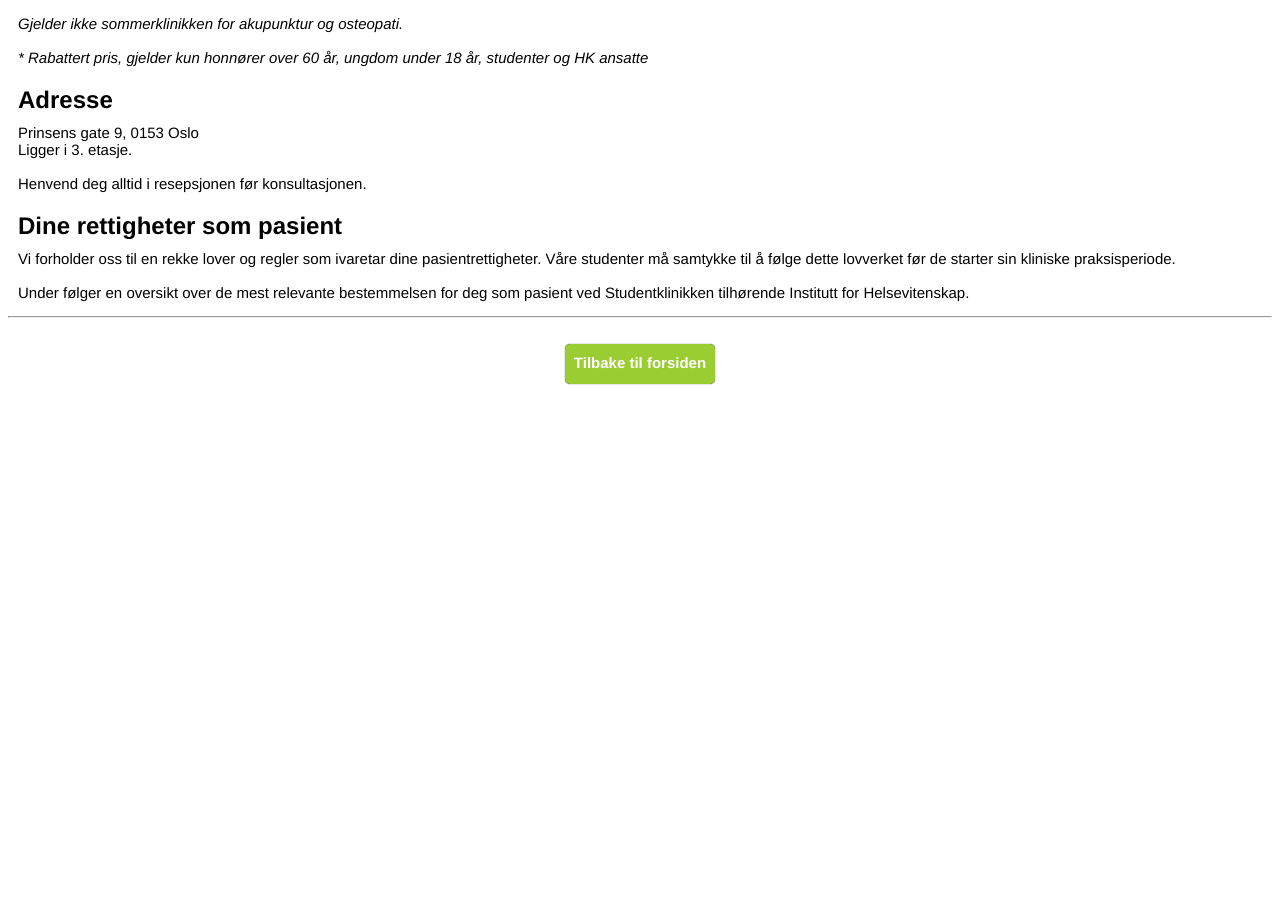
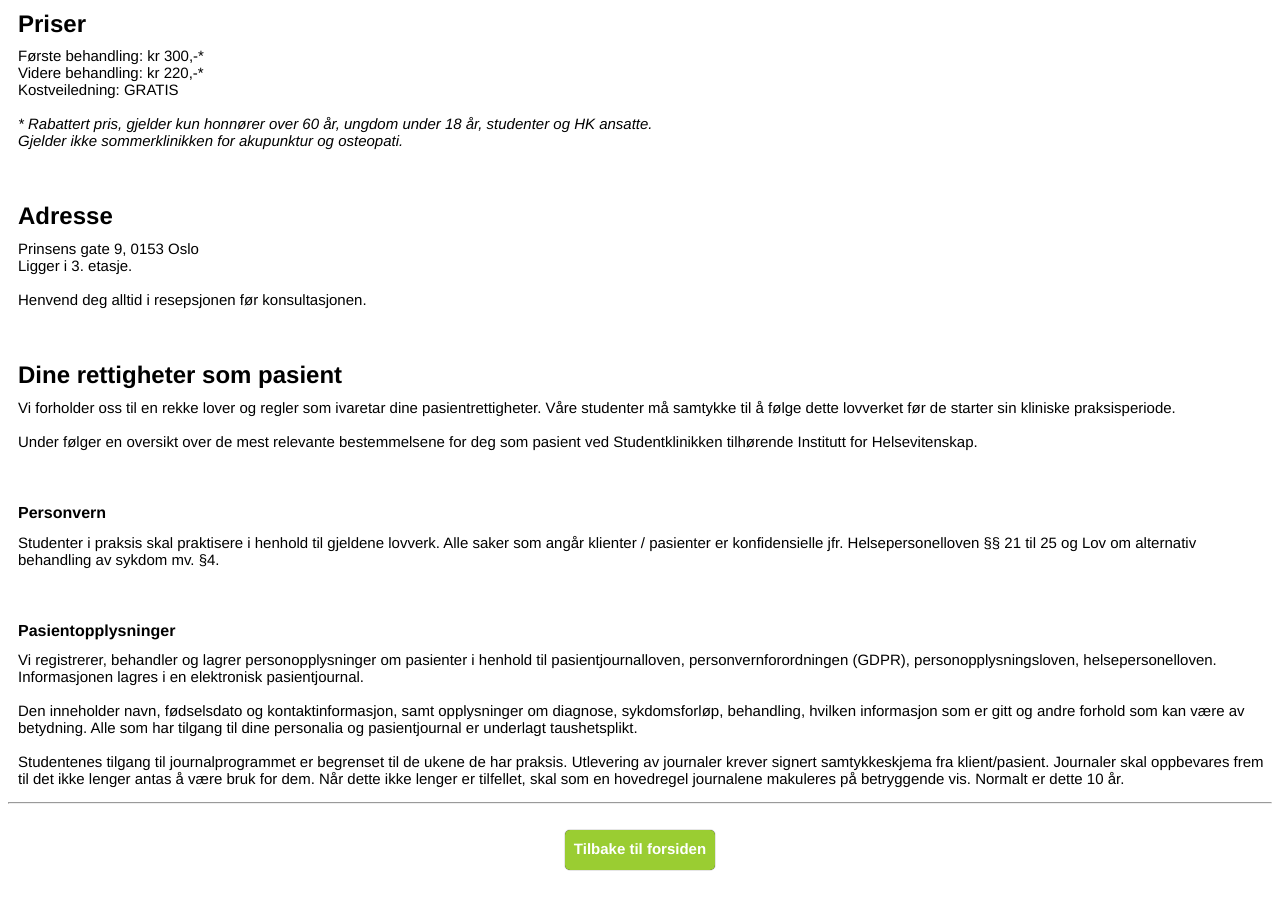
Before and after one commit to braenden/grensesnitt-eksamen, a Vue app: page /aboutUs in a window 1280 px wide. Shown: the part 794-1704 px from the top of the page. Before the commit the page ends 1222 px from the top, so only its background shows below. Built offline with nearby package versions, Linux system fonts and the light colour scheme.

Commit message:
Small changes

```diff
--- a/src/pages/aboutUs.vue
+++ b/src/pages/aboutUs.vue
@@ -5,7 +5,7 @@
         <p class="adjustment" id="info">Vi behandler akutte og langvarige plager/ubehag, men kan også hjelpe til med forebyggende tiltak.
             Du kan forvente en individuell samtale, undersøkelse, behandling og råd rettet mot dine behov.
             <br><br>Studentene har selv ansvar for
-            konsultasjonene, men har alltid en erfaren veileder tilgjengelig. Du trenger ikke henvisning fra lege.</p>
+            konsultasjonene, men har alltid en erfaren veileder tilgjengelig. Du trenger ikke henvisning fra lege.</p><br>
 
 
         <h2 class="adjustment" id="headline2">Våre tilbud</h2>
@@ -16,24 +16,37 @@
             <li>Fysiologisk testlab</li>
         </ul><br>
         <img id="omStudentklinikken" src="../assets/omStudentklinikken.jpg">
-         <p>"Du kan forvente behandling av høy kvalitet, hvor ditt behov står sentralt"</p>
+         <p>"Du kan forvente behandling av høy kvalitet, hvor ditt behov står sentralt"</p><br>
 
          <h2 class="adjustment">Åpningstider</h2>
-         <p class="adjustment" id="tider">Mandag - torsdag: 07:30 - 19:00<br>Fredag: 08:00 - 16:00</p>
+         <p class="adjustment" id="tider">Mandag - torsdag: 07:30 - 19:00<br>Fredag: 08:00 - 16:00</p><br>
 
          <h2 class="adjustment">Priser</h2>
          <p class="adjustment" id="tider">Første behandling: kr 300,-* <br> Videre behandling: kr 220,-* <br>
                                           Kostveiledning: GRATIS <br><br>
-                                          <i>Gjelder ikke sommerklinikken for akupunktur og osteopati. <br><br>
-                                          * Rabattert pris, gjelder kun honnører over 60 år, ungdom under 18 år, studenter og HK ansatte</i></p>
+                                          <i>* Rabattert pris, gjelder kun honnører over 60 år, ungdom under 18 år, studenter og HK ansatte.
+                                          <br> Gjelder ikke sommerklinikken for akupunktur og osteopati.</i></p><br>
 
         <h2 class="adjustment">Adresse</h2>
-         <p class="adjustment" id="tider">Prinsens gate 9, 0153 Oslo<br>Ligger i 3. etasje.<br><br>Henvend deg alltid i resepsjonen før konsultasjonen.</p>
+         <p class="adjustment" id="tider">Prinsens gate 9, 0153 Oslo<br>Ligger i 3. etasje.<br><br>Henvend deg alltid i resepsjonen før konsultasjonen.</p><br>
 
          <h2 class="adjustment">Dine rettigheter som pasient</h2>
          <p class="adjustment" id="tider">Vi forholder oss til en rekke lover og regler som ivaretar dine pasientrettigheter. Våre studenter må samtykke
-             til å følge dette lovverket før de starter sin kliniske praksisperiode.<br><br>Under følger en oversikt over de mest relevante bestemmelsen
-             for deg som pasient ved Studentklinikken tilhørende Institutt for Helsevitenskap.</p>
+             til å følge dette lovverket før de starter sin kliniske praksisperiode.<br><br>Under følger en oversikt over de mest relevante bestemmelsene
+             for deg som pasient ved Studentklinikken tilhørende Institutt for Helsevitenskap.</p><br>
+             <h4 class="adjustment">Personvern</h4>
+         <p class="adjustment" id="tider">Studenter i praksis skal praktisere i henhold til gjeldene lovverk. Alle saker som angår
+            klienter / pasienter er konfidensielle jfr. Helsepersonelloven §§ 21 til 25 og Lov om alternativ behandling av sykdom mv. §4.</p><br>
+
+            <h4 class="adjustment">Pasientopplysninger</h4>
+         <p class="adjustment" id="tider">Vi registrerer, behandler og lagrer personopplysninger om pasienter i henhold til pasientjournalloven,
+             personvernforordningen (GDPR), personopplysningsloven, helsepersonelloven. Informasjonen lagres i en elektronisk pasientjournal.<br><br>
+             Den inneholder navn, fødselsdato og kontaktinformasjon, samt opplysninger om diagnose, sykdomsforløp, behandling, hvilken informasjon
+             som er gitt og andre forhold som kan være av betydning. Alle som har tilgang til dine personalia og pasientjournal er underlagt taushetsplikt.<br><br>
+             Studentenes tilgang til journalprogrammet er begrenset til de ukene de har praksis. Utlevering av journaler krever signert samtykkeskjema
+             fra klient/pasient. Journaler skal oppbevares frem til det ikke lenger antas å være bruk for dem. Når dette ikke lenger er tilfellet,
+             skal som en hovedregel journalene makuleres på betryggende vis. Normalt er dette 10 år.</p>
+
             <hr>
             <br>
              <router-link to="/" class="smallBtn">Tilbake til forsiden</router-link>
--- a/src/pages/homePage.vue
+++ b/src/pages/homePage.vue
@@ -23,18 +23,18 @@ export default {
 <style>
 
 .bigBtn {
-    font-size: 18px;
+    font-size: 20px;
     color: white;
     text-decoration: none;
     display: inline-block;
-    height: 45px;
+    height: 50px;
     width: 300px;
     font-weight: bold;
     border-radius: 5px 5px 5px 5px;
     box-shadow: 0px 0px 1px 0px black;
     margin-left: -40px;
     margin-top: 12px;
-    padding-top: 30px;
+    padding-top: 25px;
 
 }
 
```
